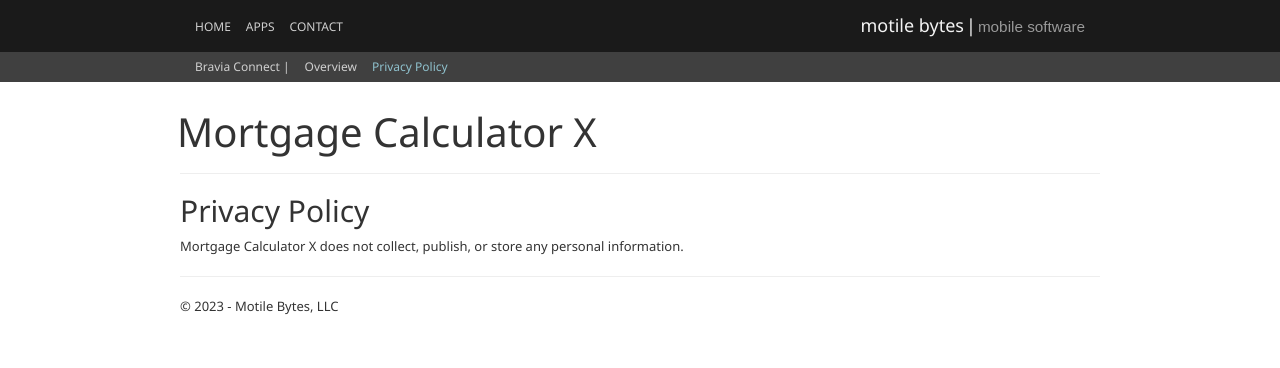
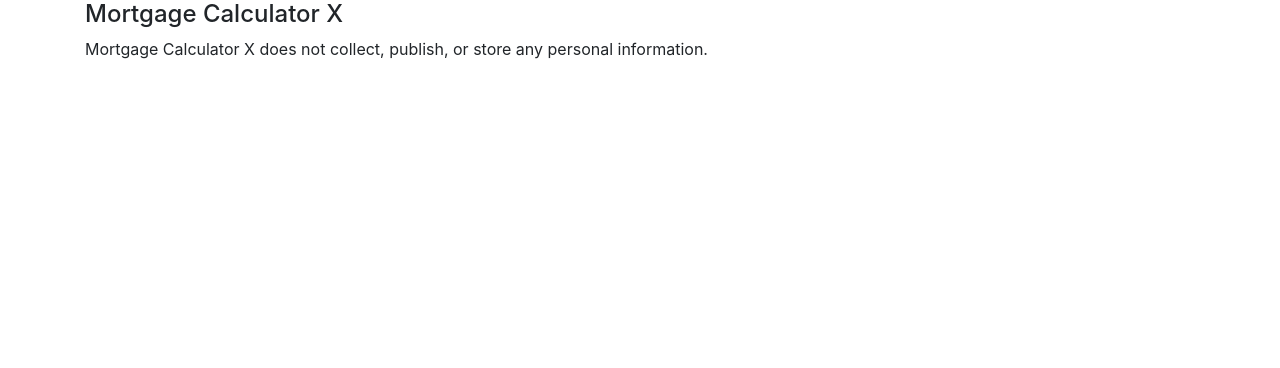
Before and after one commit to MotileBytes/motilebytescom, a plain HTML site: page MortgageCalculatorX/privacy.html in a window 1280 px wide. Drawn offline with nearby package versions, Linux system fonts and the light colour scheme.

Commit message:
Update privacy.html

```diff
--- a/MortgageCalculatorX/privacy.html
+++ b/MortgageCalculatorX/privacy.html
@@ -1,119 +1,27 @@
-<!DOCTYPE html>
-<html>
+<!doctype html>
+<html lang="en">
+    <head>
+    <!-- Required meta tags -->
+    <meta charset="utf-8">
+    <meta name="viewport" content="width=device-width, initial-scale=1, shrink-to-fit=no">
 
-<!-- Mirrored from motilebytes.com/BraviaConnect/Privacy?Length=4 by HTTrack Website Copier/3.x [XR&CO'2014], Mon, 04 Feb 2019 02:53:35 GMT -->
-<!-- Added by HTTrack --><meta http-equiv="content-type" content="text/html;charset=utf-8" /><!-- /Added by HTTrack -->
-<head>
-      <meta name="msvalidate.01" content="DE0CE84E355D7301341AF4034648ED20" />
-      <meta charset="utf-8" />
-      <meta name="viewport" content="width=device-width, initial-scale=1.0">
-      <title>Bravia Connect - Motile Bytes, LLC</title>
-      <link href="../Content/csseb29.css?v=kc24n-bCJswwfh29djxmFZ_xocIleZegFSqxcKJnU0c1" rel="stylesheet"/>
+    <!-- Bootstrap CSS -->
+    <link rel="stylesheet" href="https://stackpath.bootstrapcdn.com/bootstrap/4.3.1/css/bootstrap.min.css" integrity="sha384-ggOyR0iXCbMQv3Xipma34MD+dH/1fQ784/j6cY/iJTQUOhcWr7x9JvoRxT2MZw1T" crossorigin="anonymous">
 
-      <script src="../bundles/modernizr8fce?v=wBEWDufH_8Md-Pbioxomt90vm6tJN2Pyy9u9zHtWsPo1"></script>
+    <title>Mortgage Calculator X Privacy Policy</title>
+    </head>
+    <body>
+    <div class="container">
+        <h4>Mortgage Calculator X</h4>
+        <p>
+            Mortgage Calculator X does not collect, publish, or store any personal information.
+        </p>
+    </div>
 
-
-      <!--
-      To collect end user analytics about your application,
-      insert the following script into each page you want to track.
-      Place this code immediately before the closing </head> tag,
-      and before any other scripts. Note that it may take up to 15
-      minutes to process and display information here after
-      instrumenting and opening your web page.
-      -->
-      <script type="text/javascript">
-    window.appInsights={queue:[],applicationInsightsId:null,accountId:null,appUserId:null,configUrl:null,start:function(n){function u(n){t[n]=function(){var i=arguments;t.queue.push(function(){t[n].apply(t,i)})}}function f(n,t){if(n){var u=r.createElement(i);u.type="text/javascript";u.src=n;u.async=!0;u.onload=t;u.onerror=t;r.getElementsByTagName(i)[0].parentNode.appendChild(u)}else t()}var r=document,t=this,i;t.applicationInsightsId=n;u("logEvent");u("logPageView");i="script";f(t.configUrl,function(){f("../../az416426.vo.msecnd.net/scripts/a/ai.0.7.js")});t.start=function(){}}};
-
-    appInsights.start("6fa5be4d-69a4-41fe-9238-9c71e4bf9874");
-    appInsights.logPageView();
-
-      </script>
-   </head>
-
-   <body style="">
-
-
-      <div class="navbar navbar-inverse navbar-fixed-top">
-         <div class="container">
-            <div class="navbar-header navbar-right">
-                  <button type="button" class="navbar-toggle" data-toggle="collapse" data-target=".navbar-collapse">
-                     <span class="icon-bar"></span>
-                     <span class="icon-bar"></span>
-                     <span class="icon-bar"></span>
-                  </button>
-               <a class="navbar-brand" href="../index.html">
-                  motile bytes<span style="margin-left: 2px; margin-right: 2px">|</span><small style="color: #999999; font-family: Arial;">mobile software</small>
-               </a>
-            </div>
-
-            <div class="navbar-collapse collapse">
-               <ul class="nav navbar-nav">
-                  <li class="">
-                     <a href="../index.html">HOME</a>
-                  </li>
-                  <li class="">
-                     <a href="../Apps.html">APPS</a>
-                  </li>
-                  <li class="">
-                     <a href="../Contact.html">CONTACT</a>
-                  </li>
-               </ul>
-            </div>
-
-         </div>
-
-            <div style="margin-top: 0; background: #404040; height: 25px;">
-               <div class="container" style="height: 25px;">
-                  <div class="navbar-collapse collapse">
-
-
-<ul class="nav navbar-nav" style="height: 25px;">
-
-   <li style="height: 25px; margin-top: 0px">
-      <a href="../BraviaConnect0dfa.html?Length=4" style="height: 25px; padding-top: 5px; padding-bottom: 0px">Bravia Connect |</a>
-   </li>
-   <li style="height: 25px; margin-top: 0px" class="">
-      <a href="../BraviaConnect0dfa.html?Length=4" style="height: 25px; padding-top: 5px; padding-bottom: 0px">Overview</a>
-   </li>
-
-
-   <li style="height: 25px; margin-top: 0px" class="active">
-      <a href="Privacy0dfa.html?Length=4" style="height: 25px; padding-top: 5px; padding-bottom: 0px">Privacy Policy</a>
-   </li>
-
-
-</ul>
-
-                  </div>
-               </div>
-            </div>
-
-      </div>
-
-   <div class="container body-content" style="">
-
-
-
-
-<div class="page-header">
-   <h1>Mortgage Calculator X</h1>
-</div>
-
-<h2>Privacy Policy</h2>
-<p>Mortgage Calculator X does not collect, publish, or store any personal information.</p>
-
-
-         <hr />
-         <footer>
-            <p>&copy; 2023 - Motile Bytes, LLC</p>
-         </footer>
-   </div>
-
-   <script src="../bundles/jqueryc061?v=FVs3ACwOLIVInrAl5sdzR2jrCDmVOWFbZMY6g6Q0ulE1"></script>
-
-   <script src="../bundles/bootstrap1b68?v=2Fz3B0iizV2NnnamQFrx-NbYJNTFeBJ2GM05SilbtQU1"></script>
-
-
-</body>
-
+    <!-- Optional JavaScript -->
+    <!-- jQuery first, then Popper.js, then Bootstrap JS -->
+    <script src="https://code.jquery.com/jquery-3.3.1.slim.min.js" integrity="sha384-q8i/X+965DzO0rT7abK41JStQIAqVgRVzpbzo5smXKp4YfRvH+8abtTE1Pi6jizo" crossorigin="anonymous"></script>
+    <script src="https://cdnjs.cloudflare.com/ajax/libs/popper.js/1.14.7/umd/popper.min.js" integrity="sha384-UO2eT0CpHqdSJQ6hJty5KVphtPhzWj9WO1clHTMGa3JDZwrnQq4sF86dIHNDz0W1" crossorigin="anonymous"></script>
+    <script src="https://stackpath.bootstrapcdn.com/bootstrap/4.3.1/js/bootstrap.min.js" integrity="sha384-JjSmVgyd0p3pXB1rRibZUAYoIIy6OrQ6VrjIEaFf/nJGzIxFDsf4x0xIM+B07jRM" crossorigin="anonymous"></script>
+    </body>
 </html>
```
